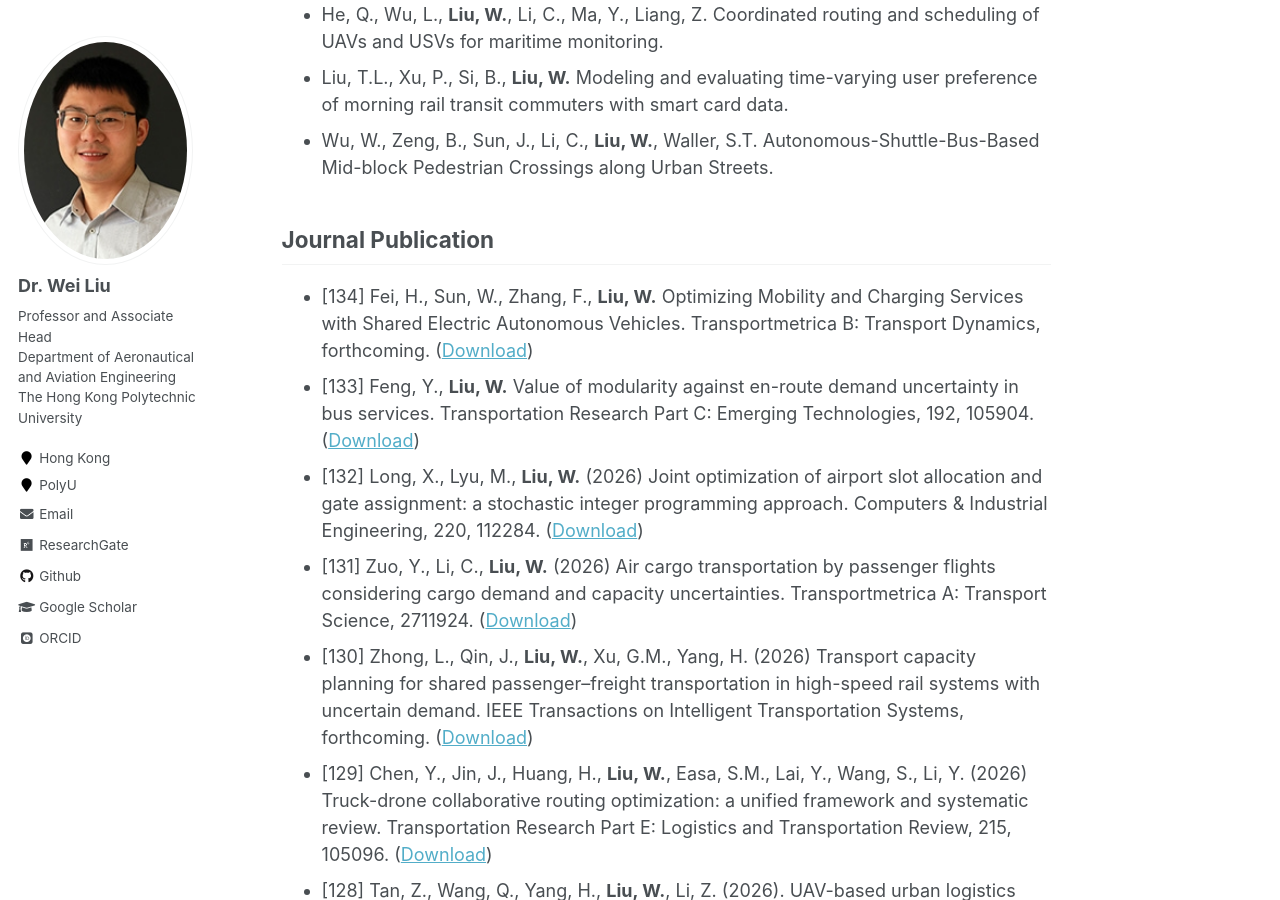
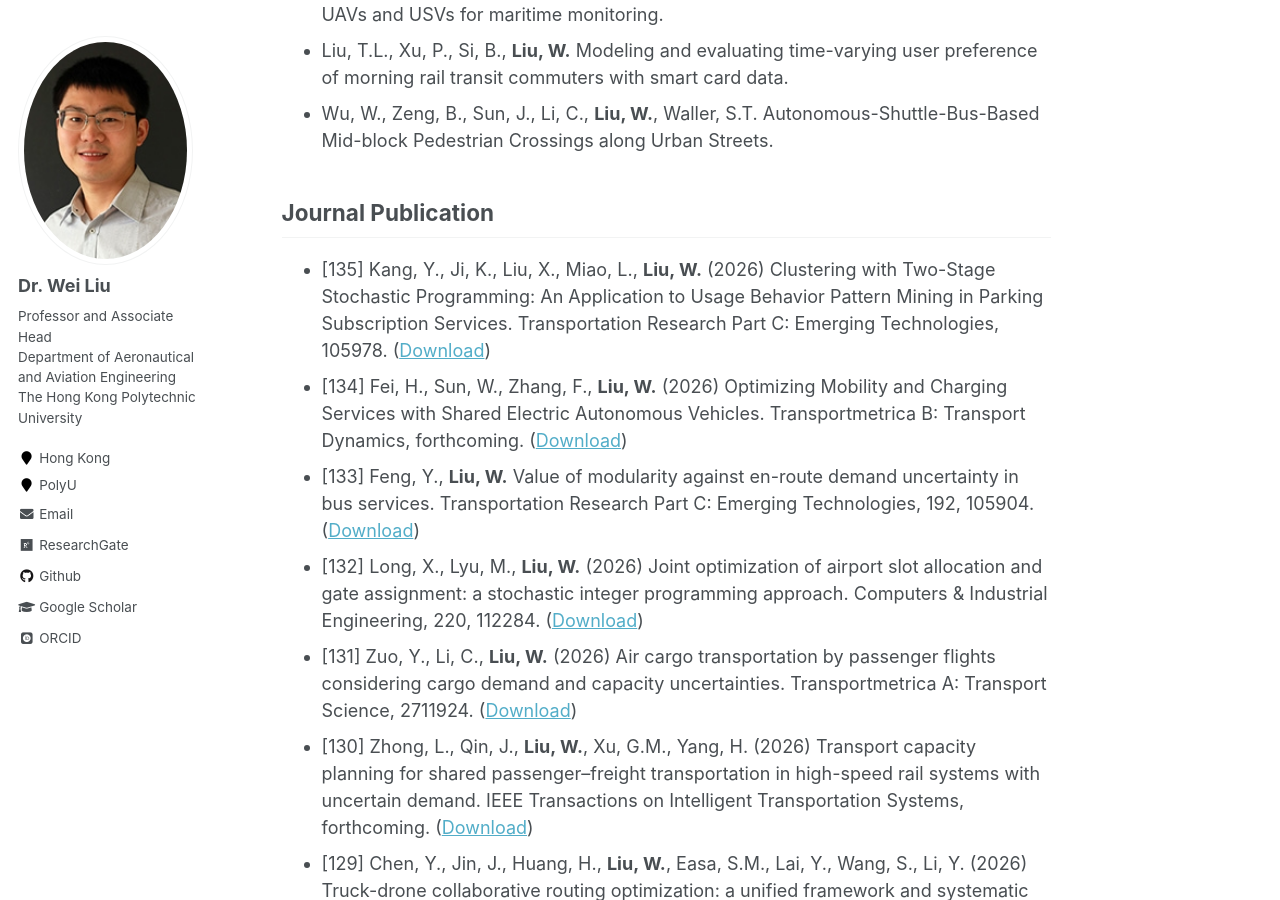
Before and after one commit to weiliu2016/weiliu2016.github.io, a Jekyll site: the page built from _pages/publications.md, in a window 1280 px wide and 900 px high, scrolled down 2595 px. Built offline with Jekyll 4.4.1, drawn with Linux system fonts in a browser that asks for light colours; some web fonts are replaced; formulas are drawn with MathJax 3; some of the changed text lies outside the part shown.

Commit message:
Update publications.md

```diff
--- a/_pages/publications.md
+++ b/_pages/publications.md
@@ -23,6 +23,7 @@ Book Chapter
 Selected Working Papers
 ----------
 - Zhu, X., **Liu, W.** Dynamic admission and freight flow allocation policies for multi-hub air-rail integrated co-modality.
+- Zhong, L., Qin, J., **Liu, W.**, Xu, G.M., Yang, H. Designing services and capacity for high-speed rail passenger-freight co-transport: A line-planning perspective.
 - Li, X., Feng, S., **Liu, W.**, Zhang, K., Ke, J., Cai, M. An Integrated Planning and Operations Optimization Framework for Multiple Vertiport Categories in Urban Air Mobility.
 - Sun, W., **Liu, W.** Facility Location Problem for Aerial Logistics Services with Time-varying Costs.
 - He, Q., **Liu, W.** Fleet sizing and scheduling of multi-service electric fleets under uncertainty.
@@ -61,7 +61,8 @@ Selected Working Papers
 
 Journal Publication
 ----------
-* [134] Fei, H., Sun, W., Zhang, F., **Liu, W.** Optimizing Mobility and Charging Services with Shared Electric Autonomous Vehicles. Transportmetrica B: Transport Dynamics, forthcoming. ([Download](https://doi.org/10.1080/21680566.2026.xxxxxxx))
+* [135] Kang, Y., Ji, K., Liu, X., Miao, L., **Liu, W.** (2026) Clustering with Two-Stage Stochastic Programming: An Application to Usage Behavior Pattern Mining in Parking Subscription Services. Transportation Research Part C: Emerging Technologies, 105978. ([Download](https://doi.org/10.1016/j.trc.2026.105978))
+* [134] Fei, H., Sun, W., Zhang, F., **Liu, W.** (2026) Optimizing Mobility and Charging Services with Shared Electric Autonomous Vehicles. Transportmetrica B: Transport Dynamics, forthcoming. ([Download](https://doi.org/10.1080/21680566.2026.xxxxxxx))
 * [133] Feng, Y., **Liu, W.** Value of modularity against en-route demand uncertainty in bus services. Transportation Research Part C: Emerging Technologies, 192, 105904. ([Download](https://doi.org/10.1016/j.trc.2026.105904))
 * [132] Long, X., Lyu, M., **Liu, W.** (2026) Joint optimization of airport slot allocation and gate assignment: a stochastic integer programming approach. Computers & Industrial Engineering, 220, 112284. ([Download](https://doi.org/10.1016/j.cie.2026.112284))
 * [131] Zuo, Y., Li, C., **Liu, W.** (2026) Air cargo transportation by passenger flights considering cargo demand and capacity uncertainties. Transportmetrica A: Transport Science, 2711924. ([Download](10.1080/23249935.2026.2711924))
```
Also changed, not shown: other parts of _pages/publications.md (+0 -1 lines).
